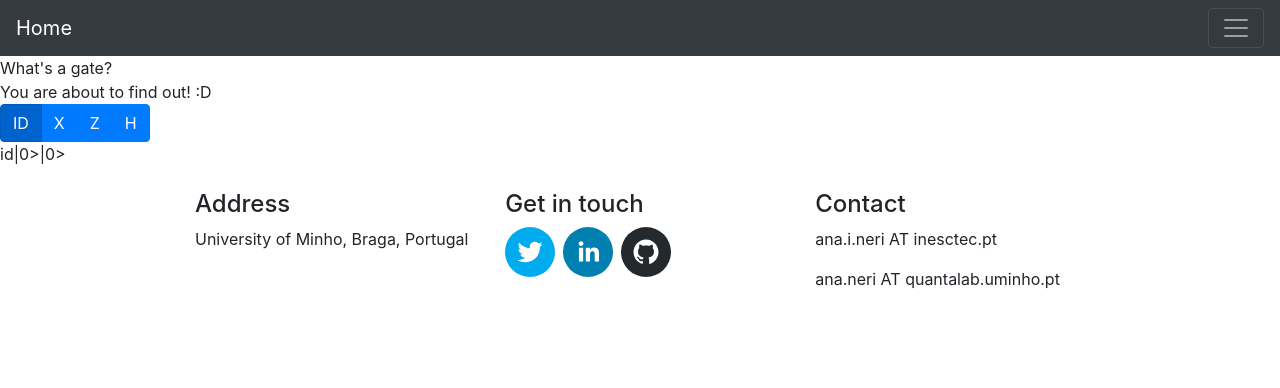
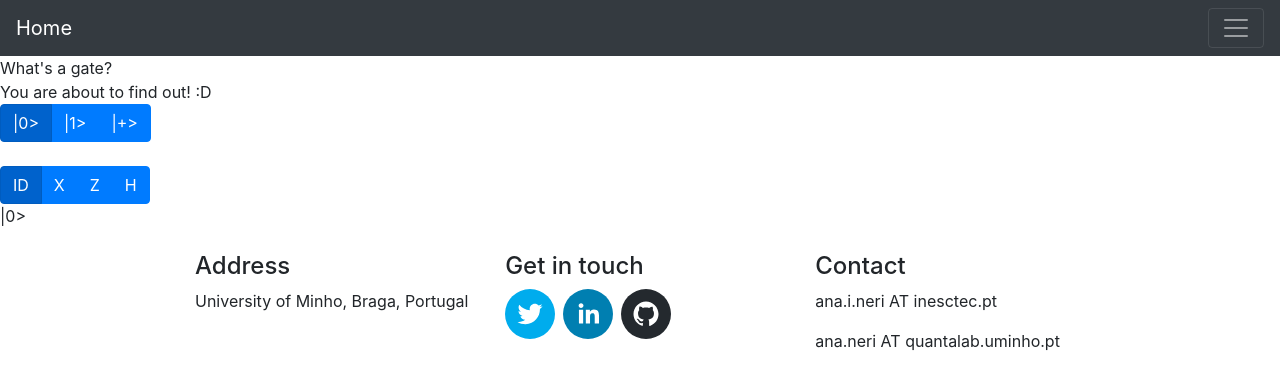
Before and after one commit to AnaNeri/myBlog, a React (Create React App) app: page /blog/qgate in a window 1280 px wide. Shown: the top 388 px of the page. Built offline with nearby package versions, Linux system fonts and the light colour scheme.

Commit message:
Add second group of buttons

```diff
--- a/src/components/GateActivity.js
+++ b/src/components/GateActivity.js
@@ -5,26 +5,23 @@ function GateActivity({gate="id", initState="|0>"}) {
   const gates = [
     {id: 'id', in:'|0>', out: '|0>'},
     {id: 'id', in:'|1>', out: '|1>'},
-    {id: 'id', in:'1/sqrt(2) ( |0> + |1> )', out: '1/sqrt(2) ( |0> + |1> )'},
+    {id: 'id', in:'|+>', out: '|+>'},
     {id: 'x', in:'|0>', out: '|1>'},
     {id: 'x', in:'|1>', out: '|0>'},
-    {id: 'x', in:'1/sqrt(2) ( |0> + |1> )', out: '1/sqrt(2) ( |0> + |1> )'},
+    {id: 'x', in:'|+>', out: '|+>'},
     {id: 'z', in:'|0>', out: '|0>'},
     {id: 'z', in:'|1>', out: '-|1>'},
-    {id: 'z', in:'1/sqrt(2) ( |0> + |1> )', out: '1/sqrt(2) ( |0> - |1> )'},
-    {id: 'h', in:'|0>', out: '1/sqrt(2) ( |0> + |1> )'},
-    {id: 'h', in:'|1>', out: '1/sqrt(2) ( |0> - |1> )'},
-    {id: 'h', in:'1/sqrt(2) ( |0> + |1> )', out: '|0>'},
+    {id: 'z', in:'|+>', out: '|->'},
+    {id: 'h', in:'|0>', out: '|+>'},
+    {id: 'h', in:'|1>', out: '|->'},
+    {id: 'h', in:'|+>', out: '|0>'},
   ];
 
 
-  const g = gates.find(c => c.id === gate)
+  const g = gates.find(c => c.id === gate && c.in === initState)
 
   return (
     <div>
-    {gate}
-
-    {initState}
 
       {g ? g.out : "Wrong input" }
 
--- a/src/containers/Blog/GatePost.js
+++ b/src/containers/Blog/GatePost.js
@@ -10,12 +10,25 @@ function GatePost({title="Tmp title", text="Hi"}) {
 
   const handleChange = val => setValue(val);
 
+  const [valueState, setValueState] = React.useState("|0>");
+
+  const handleChangeState = valS => setValueState(valS);
+
   return (
     <div>
       <div>
         {title}
       </div>
           {text}
+          <ButtonToolbar>
+          	<ToggleButtonGroup type="radio" name="initState" value={valueState} defaultValue={"|0>"} onChange={handleChangeState}>
+          		<ToggleButton value="|0>"> |0> </ToggleButton>
+          		<ToggleButton value="|1>"> |1> </ToggleButton>
+          		<ToggleButton value="|+>"> |+> </ToggleButton>
+          	</ToggleButtonGroup>
+          </ButtonToolbar>
+
+          <br/>
 
           <ButtonToolbar>
           	<ToggleButtonGroup type="radio" name="gates" value={value} defaultValue={"id"} onChange={handleChange}>
@@ -26,7 +39,7 @@ function GatePost({title="Tmp title", text="Hi"}) {
           	</ToggleButtonGroup>
           </ButtonToolbar>
 
-          <GateActivity gate={value} />
+          <GateActivity gate={value} initState={valueState}/>
     </div>
   );
 }
```
